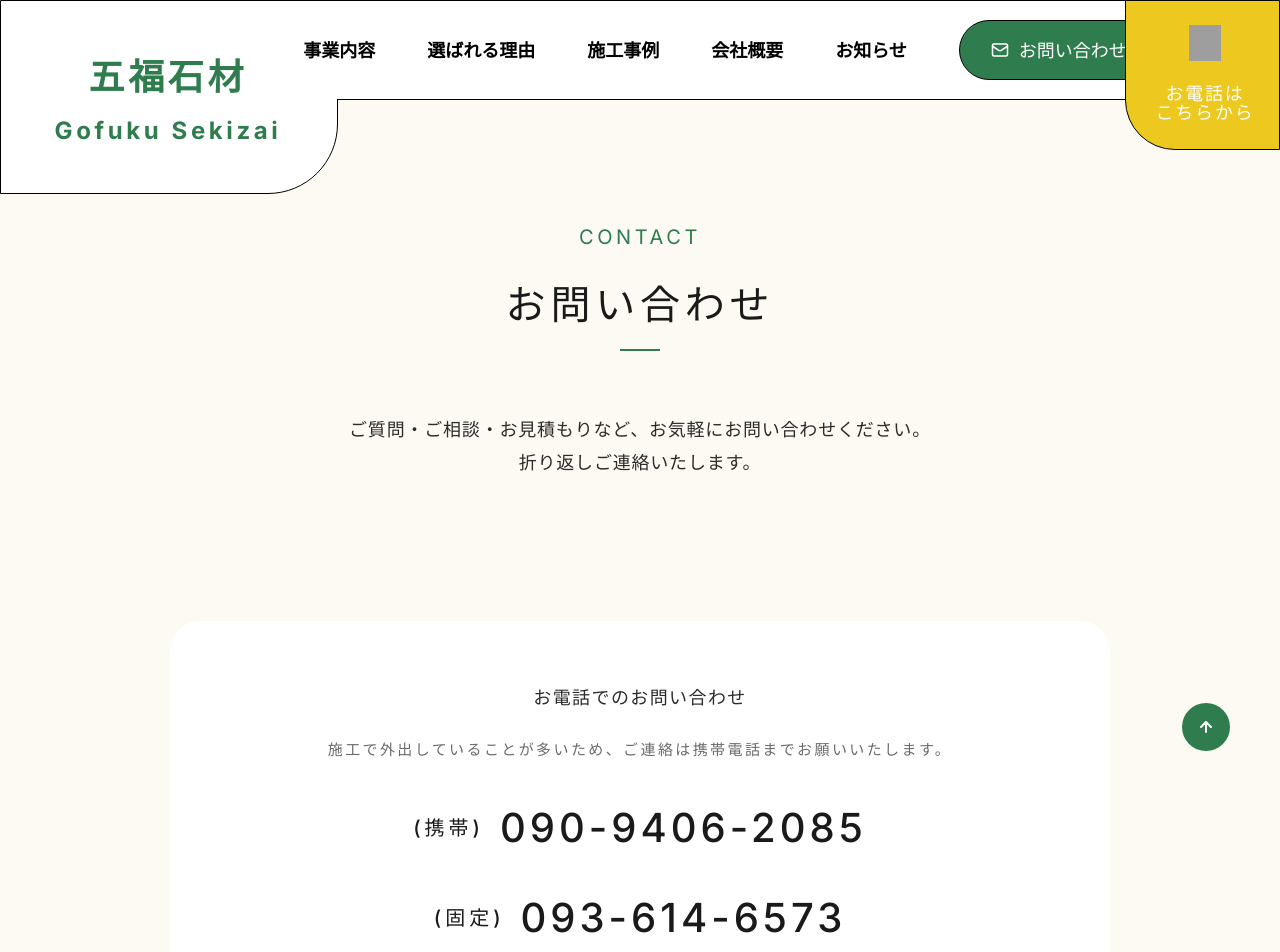
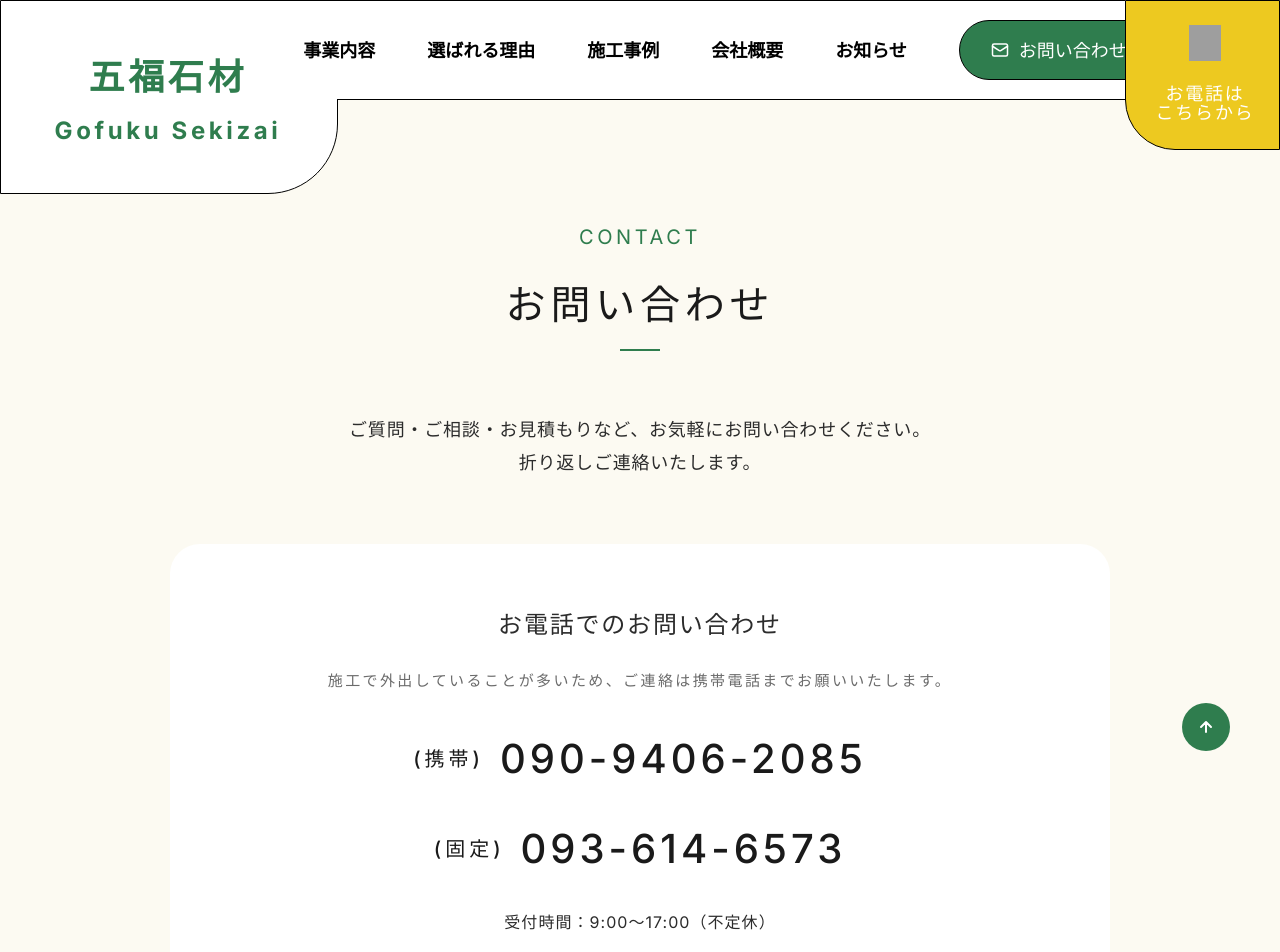
Before and after one commit to jyunnnji/gofuku-sekizai-hp, a Next.js app: page /contact in a window 1280 px wide. Shown: the top 952 px of the page. Built offline with nearby package versions, Linux system fonts and the light colour scheme; grey boxes are pictures that could not be loaded.

Commit message:
お問い合わせ画面の修正

```diff
--- a/app/contact/page.tsx
+++ b/app/contact/page.tsx
@@ -23,7 +23,7 @@ export default function ContactPage() {
           </p>
 
           {/* Heading */}
-          <div className="flex flex-col items-center mb-[142px]">
+          <div className="flex flex-col items-center mb-[65px]">
             <h1
               className="text-[40px] font-medium text-[#1a1a1a] tracking-[4.8px] leading-[64px]"
               style={{ fontFamily: "var(--font-inter), var(--font-noto-sans-jp)" }}
@@ -43,7 +43,7 @@ export default function ContactPage() {
           {/* Phone card */}
           <div className="bg-white rounded-[30px] px-[73px] py-[63px] mb-[98px]">
             <p
-              className="text-center text-[18px] text-[#2c2c2c] tracking-[1.4px] leading-[28px] mb-[26px]"
+              className="text-center text-[24px] font-medium text-[#2c2c2c] tracking-[1.8px] leading-[36px] mb-[26px]"
               style={{ fontFamily: "var(--font-inter), var(--font-noto-sans-jp)" }}
             >
               お電話でのお問い合わせ
@@ -98,7 +98,7 @@ export default function ContactPage() {
             </div>
 
             <p
-              className="text-center text-[13px] text-[#2c2c2c] tracking-[1.04px] leading-[26px]"
+              className="text-center text-[16px] text-[#2c2c2c] tracking-[1.04px] leading-[26px]"
               style={{ fontFamily: "var(--font-inter), var(--font-noto-sans-jp)" }}
             >
               受付時間：9:00〜17:00（不定休）
```
